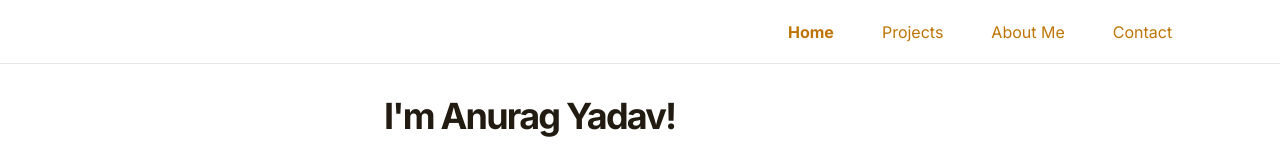
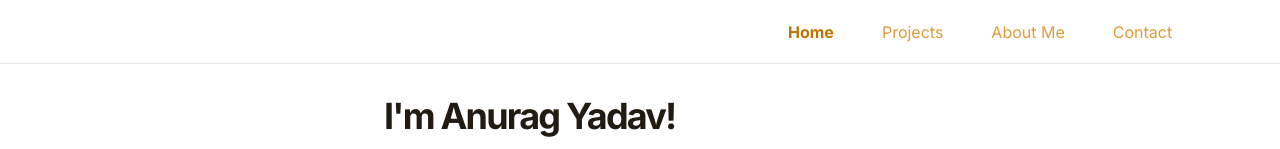
Before and after one commit to AnuMessi10/AnuMessi10, a Next.js app: page / in a window 1280 px wide. Shown: the top 149 px of the page. Built offline with nearby package versions, Linux system fonts and the light colour scheme.

Commit message:
Fix: Brand Shade

```diff
--- a/tailwind.config.ts
+++ b/tailwind.config.ts
@@ -9,7 +9,7 @@ const config: Config = {
     theme: {
         extend: {
             colors: {
-                brand: { 100: "#F4DEBE", 500: "#BF7506", 900: "#BF7506" },
+                brand: { 100: "#F4DEBE", 500: "#DD9C3C", 900: "#BF7506" },
                 dark: { 100: "#E7E6E4", 500: "#83807C", 900: "#211B12" },
                 silver: { 100: "#ecebff" },
             },
```
